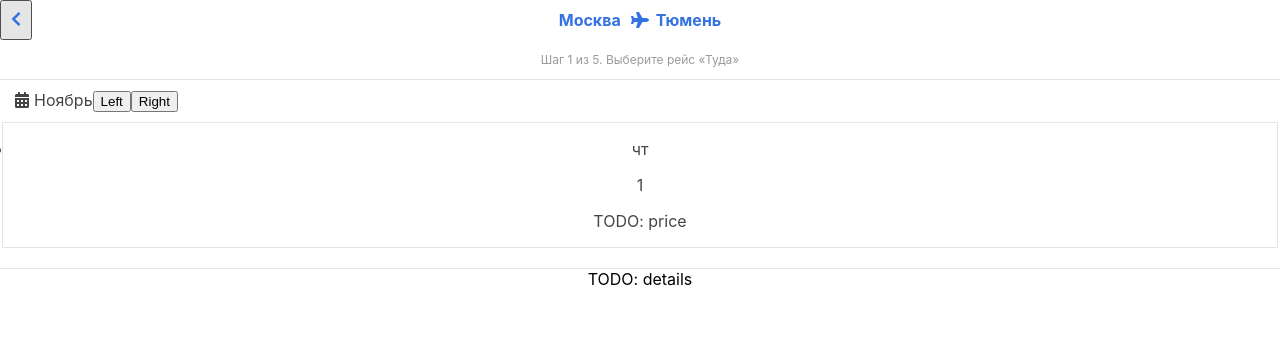
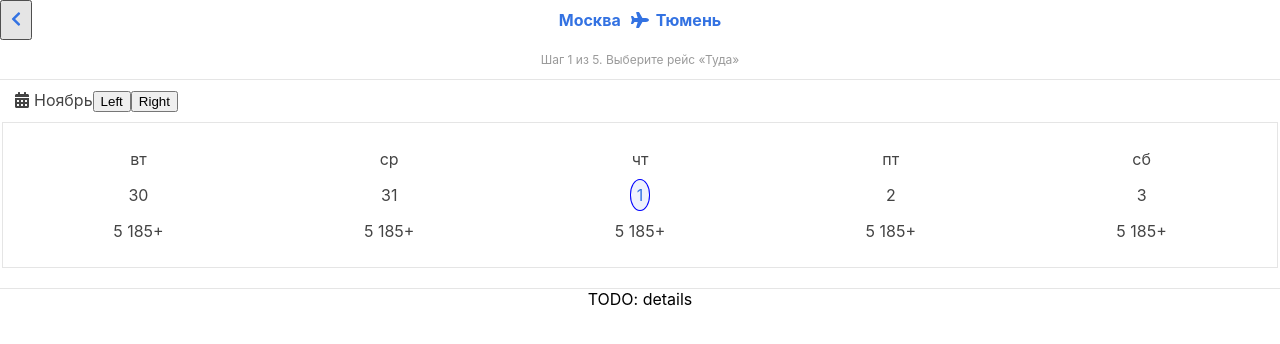
Before and after one commit to VadimCpp/flights, a React (Create React App) app: page / in a window 1280 px wide. Shown: the top 344 px of the page. Built offline with nearby package versions, Linux system fonts and the light colour scheme.

Commit message:
Display current date

```diff
--- a/src/slider/Slider.css
+++ b/src/slider/Slider.css
@@ -1,4 +1,18 @@
 .slider {
+	display: flex;
+	justify-content: space-around;
 	margin: 10px;
 	padding: 0;
 }
+
+.slider-item {
+	list-style: none;
+}
+
+.selected-date {
+	border-radius: 50%;
+	padding: 5px 6px;
+	border: 1px solid blue;
+	color: rgb(51, 114, 226);
+	background-color: rgb(239, 242, 253);
+}
--- a/src/slider/Slider.js
+++ b/src/slider/Slider.js
@@ -5,23 +5,40 @@ import './Slider.css';
 
 class Slider extends Component {
   render() {
-    return (
-      <ul className="slider">
-        <li>
+    const delta = [-2, -1, 0, 1, 2];
+    const dates = delta.map((delta) => {
+      let day = new Date(this.props.currentDate.getTime());
+      day.setDate(this.props.currentDate.getDate() + delta);
+      return day;
+    });
+    const listItems = dates.map((date) =>
+      <li key={date.toString()} className='slider-item'>
         <p>
           <Moment locale="ru" format="dd">
-              {this.props.currentDate}
+            {date}
           </Moment>
         </p>
         <p>
+          {date.getTime() === this.props.currentDate.getTime() ? (
+              <Moment locale="ru" format="D" className="selected-date">
+                {date}
+              </Moment>
+            ) : (
               <Moment locale="ru" format="D">
-              {this.props.currentDate}
+                {date}
               </Moment>
+            )
+          }
         </p>
         <p>
-            TODO: price
+          5 185+
         </p>
       </li>
+    );
+
+    return (
+      <ul className="slider">
+        {listItems}
       </ul>
     )
   }
```
Lines whose indentation alone changed are shown as unchanged.
